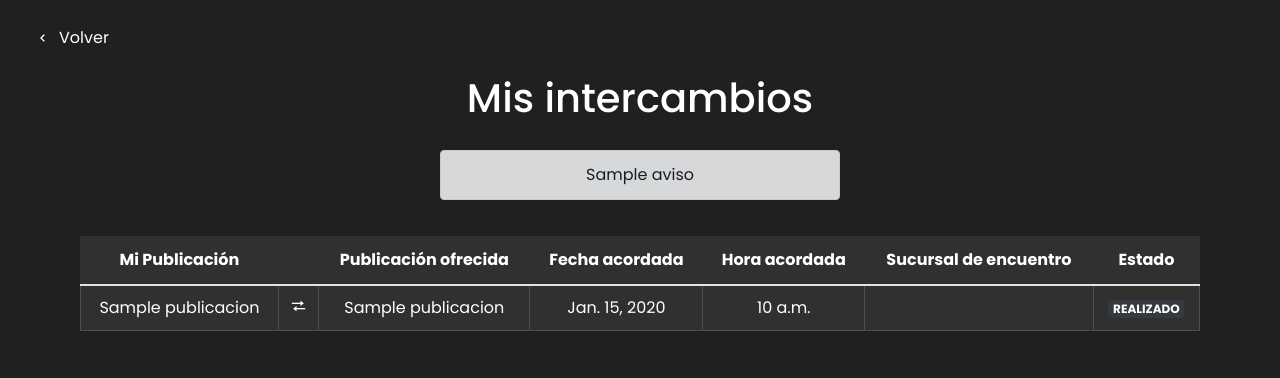
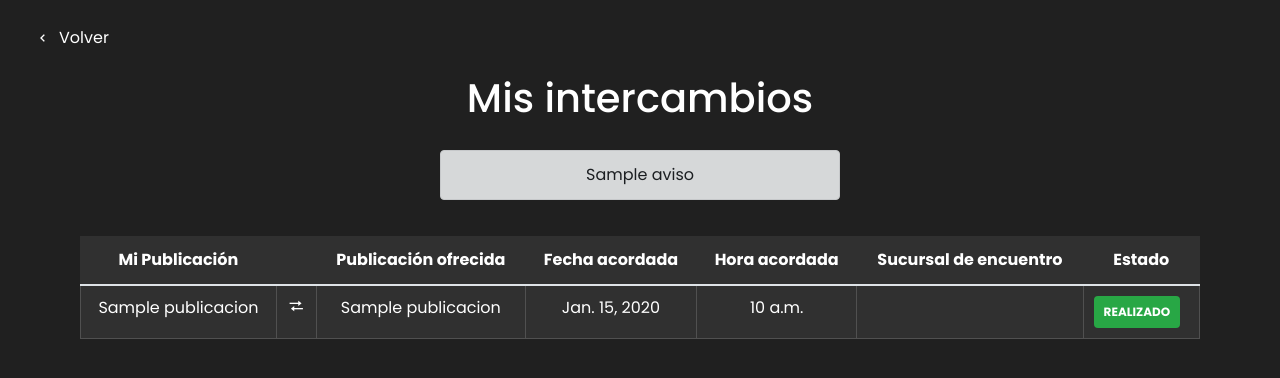
Before and after one commit to gretoide/Ferreplus, a Django app: template ferreplus/templates/vista_usuario/mis_intercambios.html in a window 1280 px wide. Shown: the top 378 px of the page. Run offline with Django 5.2, Linux system fonts and the light colour scheme; data comes from the database, SQL or seed files in the repository; tables that the repository leaves empty hold one stand-in row (values such as "Sample post"); the template is opened without the code that fills it: values that come from a table or form of the project are taken from there, most other values are stand-ins (such as "Sample title", 1, 10 or a date in 2020); some libraries are stand-ins or nearby versions.

Commit message:
Badge de 'mis intercambios'

```diff
--- a/ferreplus/ferreplus/static/css/mis_empleados.css
+++ b/ferreplus/ferreplus/static/css/mis_empleados.css
@@ -171,3 +171,10 @@ button {
 .custom-container button span {
     vertical-align: top; /* Alinear verticalmente con el icono */
 }
+
+
+/* badges*/
+
+.badge {
+    padding: 10px;
+}
--- a/ferreplus/templates/vista_usuario/mis_intercambios.html
+++ b/ferreplus/templates/vista_usuario/mis_intercambios.html
@@ -60,8 +60,16 @@
                             <td class="text-center">{{ intercambio.fecha_intercambio }}</td>
                             <td class="text-center">{{ intercambio.hora }}</td>
                             <td class="text-center">{{ intercambio.sucursal.nombre }}</td>
-                            <td class="text-center">
-                                <span class="badge badge-dark">{{ intercambio.estado }}</span>
+                            <td>
+                                {% if intercambio.estado == 'REALIZADO' %}
+                                <span class="badge badge-success">{{ intercambio.estado }}</span>
+                            {% elif intercambio.estado == 'CANCELADO' %}
+                                <span class="badge badge-danger">{{ intercambio.estado }}</span>
+                            {% elif intercambio.estado == 'CANCELADO_AUSENTE' %}
+                                <span class="badge badge-warning">{{ intercambio.estado }}</span>
+                            {% else %}
+                                <span class="badge badge-primary">{{ intercambio.estado }}</span>
+                            {% endif %}
                             </td>
                         </tr>
                     {% endfor %}
```
